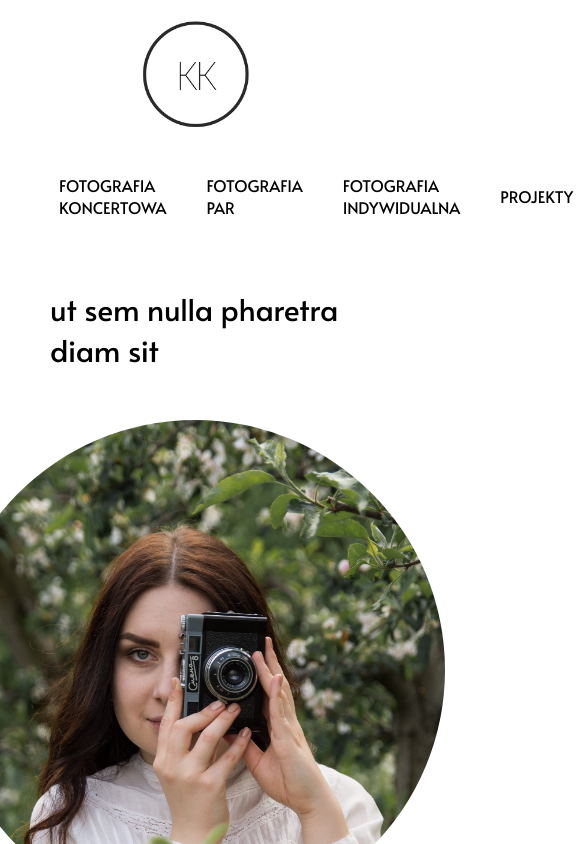
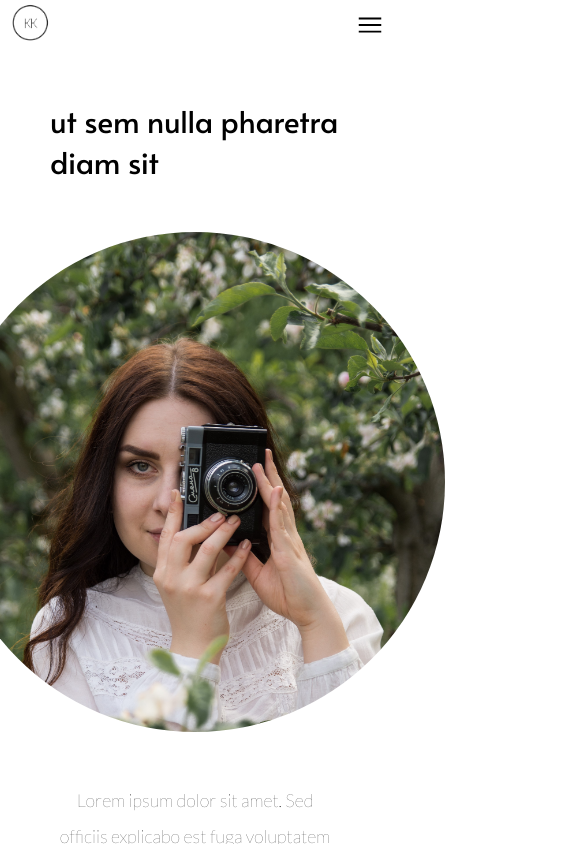
Before and after one commit to filobr/kielczewska, a React (Create React App) app: page /o-mnie in a window 390 px wide. Shown: the top 844 px of the page, 585 px wide, since content can reach past the window. Built offline with nearby package versions, Linux system fonts and the light colour scheme.

Commit message:
5 - Feat: add mobile navigation

```diff
--- /dev/null
+++ b/src/components/navBar/mobileNavBar.tsx
@@ -0,0 +1,71 @@
+import { FC, useState } from "react";
+import styled from "styled-components";
+import { flexDisplay } from "components/helpers/helpers";
+import { tabs, navbarFont, routes } from "consts/consts";
+import { NavItem } from "components/navBar/navBar";
+import { Link } from "react-router-dom";
+
+import MenuIcon from "assets/mobileMenu/menu-icon.svg";
+import CloseIcon from "assets/mobileMenu/close-menu-icon.svg";
+import Logo from "assets/logo.png";
+
+export const MobileMenuContainer = styled.div`
+  ${flexDisplay("100%", "auto", "column")};
+  z-index: 100;
+`;
+
+export const MobileMenuTop = styled.div`
+  ${flexDisplay("100%", "50px", "row-reverse")};
+  align-items: center;
+  justify-content: space-between;
+`;
+
+export const mobileIconStyle = (size: number) => `
+width: ${size}px;
+height: ${size}px;
+margin: 5px;
+cursor: pointer;
+`;
+
+export const MobileIcon = styled.img`
+  ${mobileIconStyle(30)}
+`;
+
+export const MobileLogo = styled.img`
+  ${mobileIconStyle(50)}
+`;
+
+export const MobileTabList = styled.ul`
+  list-style-type: none;
+  margin: 0;
+  padding: 0;
+  ${flexDisplay("100%", "auto", "column")};
+  ${navbarFont};
+  align-items: flex-end;
+`;
+
+export const MobileNavbar: FC = () => {
+  const [isMenuOpened, setIsMenuOpened] = useState(false);
+
+  return (
+    <MobileMenuContainer>
+      <MobileMenuTop>
+        <MobileIcon
+          src={isMenuOpened ? CloseIcon : MenuIcon}
+          alt="hamburger-menu"
+          onClick={() => setIsMenuOpened(!isMenuOpened)}
+        />
+        <Link to={routes.mainPage.path}>
+          <MobileLogo src={Logo} alt="Logo" />
+        </Link>
+      </MobileMenuTop>
+      {isMenuOpened && (
+        <MobileTabList>
+          {tabs.map(tab => (
+            <NavItem path={tab.path} label={tab.label} key={tab.label} />
+          ))}
+        </MobileTabList>
+      )}
+    </MobileMenuContainer>
+  );
+};
--- a/src/components/siteContent/siteContent.tsx
+++ b/src/components/siteContent/siteContent.tsx
@@ -8,6 +8,7 @@ import {
 import { primaryFont } from "consts/consts";
 import { Modal } from "components/siteContent/modal";
 import { Navigation } from "components/navBar/navBar";
+import { MobileNavbar } from "components/navBar/mobileNavBar";
 
 export const Container = styled.div`
   ${flexDisplay("100%", "auto", "column")}
@@ -51,10 +52,12 @@ interface SiteContentProps {
 
 const SiteContent: FC<SiteContentProps> = ({ images, description }) => {
   const [isModalOpened, setIsModalOpened] = useState(false);
+  const [isMobile, setIsMobile] = useState(false);
   const [selectedPhotoIndex, setSelectedPhotoIndex] = useState(0);
 
   useEffect(() => {
     window.scrollTo(0, 0);
+    setIsMobile(!(document.documentElement.clientWidth > 640));
   }, []);
 
   const onImageClick = ({
@@ -79,7 +82,7 @@ const SiteContent: FC<SiteContentProps> = ({ images, description }) => {
 
   return (
     <Container>
-      <Navigation />
+      {isMobile ? <MobileNavbar /> : <Navigation />}
       {description && <Description>{description}</Description>}
       <Gallery>
         <GalleryRow>
--- a/src/views/About.tsx
+++ b/src/views/About.tsx
@@ -1,9 +1,10 @@
-import { FC, useEffect } from "react";
+import { FC, useEffect, useState } from "react";
 import styled from "styled-components";
 import { navbarFont } from "consts/consts";
 import { Navigation } from "components/navBar/navBar";
 import { Container, Description } from "components/siteContent/siteContent";
 import Image from "assets/about-photo.jpg";
+import { MobileNavbar } from "components/navBar/mobileNavBar";
 
 const title = `ut sem nulla pharetra diam sit`;
 
@@ -20,13 +21,16 @@ export const AboutImage = styled.img`
 `;
 
 export const About: FC = () => {
+  const [isMobile, setIsMobile] = useState(false);
+
   useEffect(() => {
     window.scrollTo(0, 0);
+    setIsMobile(!(document.documentElement.clientWidth > 640));
   }, []);
 
   return (
     <Container>
-      <Navigation />
+      {isMobile ? <MobileNavbar /> : <Navigation />}
       <AboutTitle>{title}</AboutTitle>
       <AboutImage src={Image} alt="Karolinka" />
       <Description>
--- a/src/views/Contact.tsx
+++ b/src/views/Contact.tsx
@@ -13,6 +13,7 @@ import {
 import PhoneIcon from "assets/phone-icon.svg";
 import EmailIcon from "assets/email-icon.svg";
 import InstagramIcon from "assets/instagram-icon.svg";
+import { MobileNavbar } from "components/navBar/mobileNavBar";
 
 export const ContactContainer = styled.div`
   ${flexDisplay("80%", "auto", "row")}
@@ -96,6 +97,12 @@ export const Contact: FC = () => {
   const [isPopupVisible, setIsPopupVisible] = useState(false);
   const [popupMessage, setPopupMessage] = useState("");
   const form = useRef<HTMLFormElement | null>(null);
+  const [isMobile, setIsMobile] = useState(false);
+
+  useEffect(() => {
+    window.scrollTo(0, 0);
+    setIsMobile(!(document.documentElement.clientWidth > 640));
+  }, []);
 
   useEffect(() => {
     if (isPopupVisible) {
@@ -126,9 +133,10 @@ export const Contact: FC = () => {
       );
     }
   };
+
   return (
     <Container>
-      <Navigation />
+      {isMobile ? <MobileNavbar /> : <Navigation />}
       <ContactContainer>
         <Column>
           <Form ref={form} onSubmit={onFormSubmit}>
--- a/src/views/MainPage.tsx
+++ b/src/views/MainPage.tsx
@@ -10,6 +10,7 @@ import {
 import { Navigation } from "components/navBar/navBar";
 import { centerContent, CMS_API_URL } from "consts/consts";
 import { LoadingPage } from "components/loadingPage/loadingPage";
+import { MobileNavbar } from "components/navBar/mobileNavBar";
 
 export const MainPageContainer = styled.div<{ imageUrl: string }>`
   position: fixed;
@@ -41,6 +42,7 @@ export const MainPage: FC = () => {
   const [images, setImages] = useState<[] | null | any>(null); //TODO: add images type
   const [isError, setIsError] = useState(false);
   const [imageIndex, setImageIndex] = useState(0);
+  const [isMobile, setIsMobile] = useState(false);
 
   useEffect(() => {
     const getData = async () => {
@@ -58,6 +60,7 @@ export const MainPage: FC = () => {
       setImages(data.data.attributes.photos.data);
       setIsLoading(false);
     };
+    setIsMobile(!(document.documentElement.clientWidth > 640));
     getData();
   }, []);
 
@@ -82,7 +85,7 @@ export const MainPage: FC = () => {
         <Icon src={LeftArrow} onClick={prevPhoto} />
       </SideContainer>
       <CenterContainer>
-        <Navigation mainPage />
+        {isMobile ? <MobileNavbar /> : <Navigation mainPage />}
       </CenterContainer>
       <SideContainer>
         <Icon src={RightArrow} onClick={nextPhoto} />
```
Also changed, not shown: src/components/navBar/navBar.tsx (+8 -2 lines), src/assets/mobileMenu/close-menu-icon.svg (added), src/assets/mobileMenu/menu-icon.svg (added).
